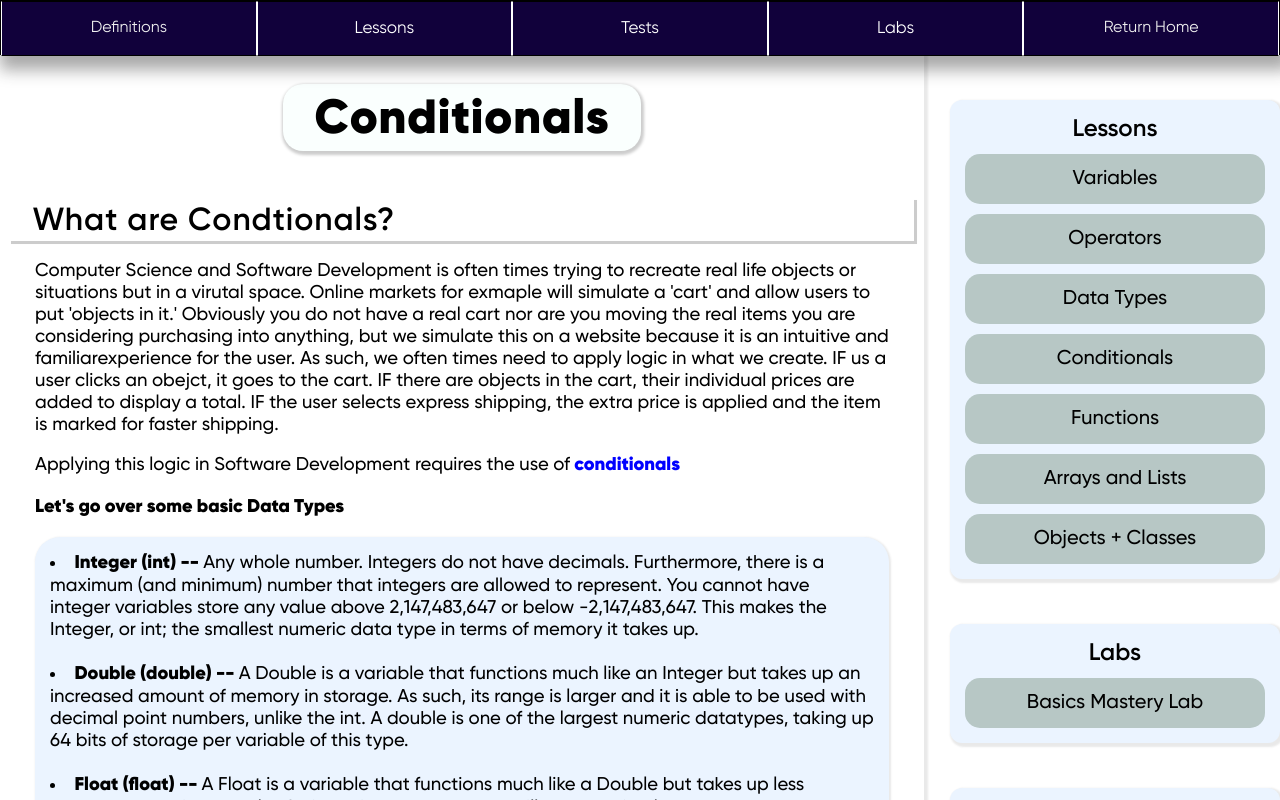
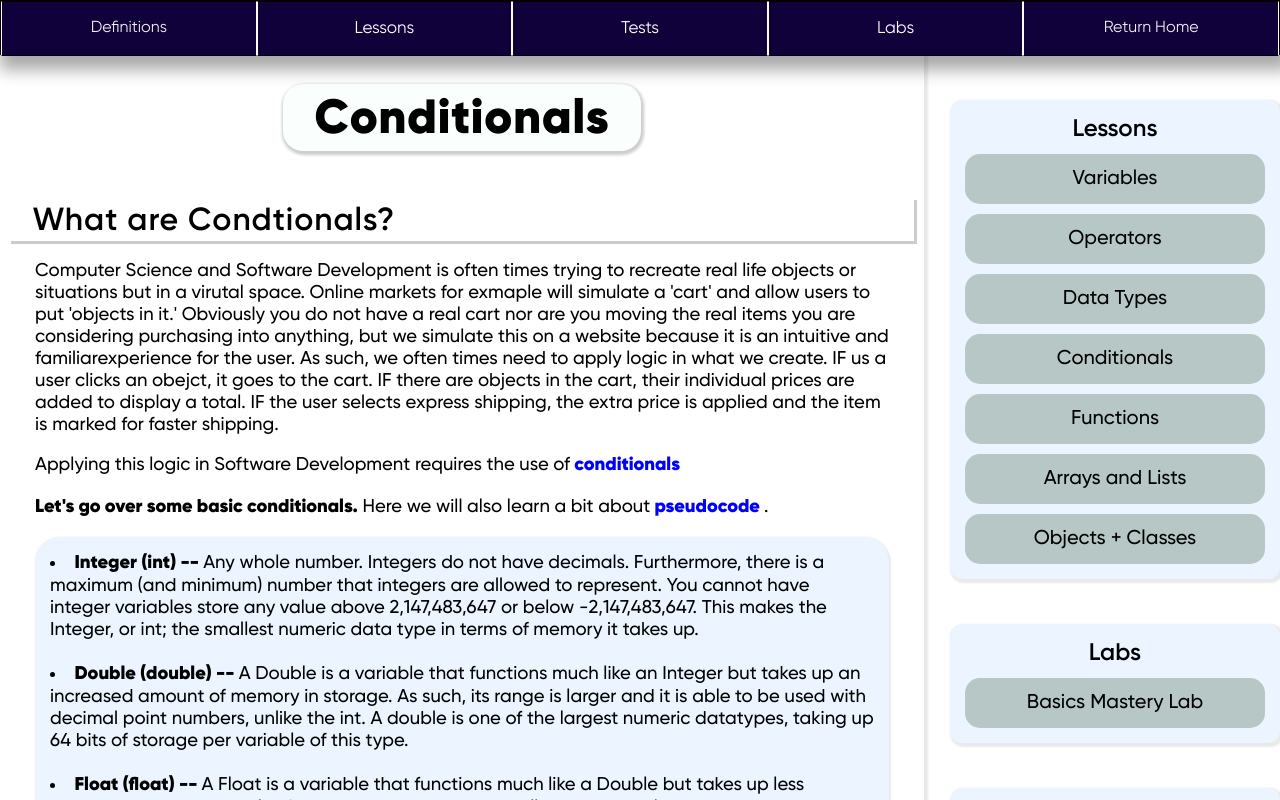
Before and after one commit to NLanese/the-codex, a Next.js app: page /concepts/basics/lessons/conditionals in a window 1280 px wide. Shown: the top 800 px of the page. Built offline with nearby package versions, Linux system fonts and the light colour scheme.

Commit message:
more definitions

```diff
--- a/pages/concepts/basics/lessons/conditionals.js
+++ b/pages/concepts/basics/lessons/conditionals.js
@@ -742,7 +742,17 @@ const ConditionalsLesson = ({}) => {
                             />
                         </p>
                         <p style={Styles.Fonts.basic}>
-                            <strong>Let's go over some basic Data Types</strong>
+                            <strong>Let's go over some basic conditionals.</strong> Here we will also learn a bit about
+                            <ODef
+                            text="pseudocode"
+                            modalContent={
+                            <ODefContnet
+                                color="#88fccc"
+                                word="Pseudocode"
+                                definition="Code is written in specific computer langauges with specific operational syntax. If a word or character is wrong, the code will not work. When working with complicated workflows or porjects that have a lot of different operations going on, it is greatly beneficial to write out what exactly the code does and how it should do it in plain English. This plain writing is called Pseudocode."
+                                />
+                            }
+                            />.
                         </p>
                         <div style={{...Styles.Sections.importantNote, ...Styles.Fonts.basic}}>
                             <li>
```
Also changed, not shown: constants/basicDefinitions.js (+8 -0 lines).
